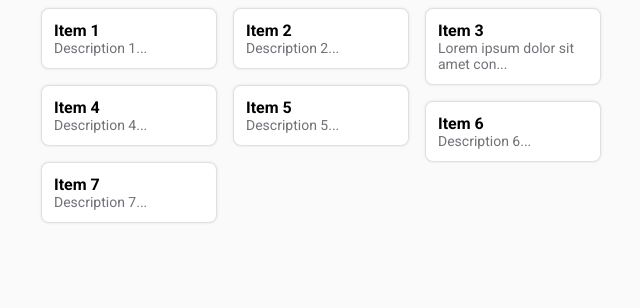
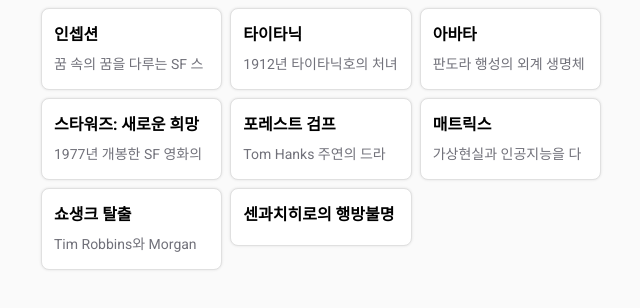
Before and after one commit to Heunsig/ColumnBoxGrid, a Vue app: page / in a window 1280 px wide. Shown: the top 308 px of the page, without its empty margins (319-959 px from the left). Built offline with nearby package versions, Linux system fonts and the light colour scheme.

Commit message:
Update movie items in App.vue with Korean titles and descriptions, adjust BoxContainer styles for reduced gap, and enhance Card component layout for better description handling.

```diff
--- a/src/App.vue
+++ b/src/App.vue
@@ -7,39 +7,45 @@
   return [
     {
       id: 1,
-      name: 'Item 1',
-      description: 'Description 1',
+      name: '인셉션',
+      description: '꿈 속의 꿈을 다루는 SF 스릴러. 레오나르도 디카프리오가 주연한 Christopher Nolan 감독의 작품으로, 현실과 꿈의 경계를 모호하게 만드는 혁신적인 스토리텔링을 선보입니다.',
     },
     {
       id: 2,
-      name: 'Item 2',
-      description: 'Description 2',
+      name: '타이타닉',
+      description: '1912년 타이타닉호의 처녀항해를 배경으로 한 로맨틱 드라마. Jack과 Rose의 사랑 이야기를 통해 계급, 운명, 그리고 영원한 사랑의 의미를 다룹니다.',
     },
     {
       id: 3,
-      name: 'Item 3',
-      description: 'Lorem ipsum dolor sit amet consectetur adipisicing elit. Quisquam, quos.',
+      name: '아바타',
+      description: '판도라 행성의 외계 생명체와 인간의 갈등을 다룬 SF 영화. 3D 기술의 혁신으로 제작되어 시각적 효과의 새로운 기준을 제시했습니다.',
     },
     {
       id: 4,
-      name: 'Item 4',
-      description: 'Description 4',
+      name: '스타워즈: 새로운 희망',
+      description: '1977년 개봉한 SF 영화의 걸작. Luke Skywalker의 영웅 여정을 통해 선과 악의 대립, 그리고 희망의 메시지를 전달합니다.',
     },
     {
       id: 5,
-      name: 'Item 5',
-      description: 'Description 5',
+      name: '포레스트 검프',
+      description: 'Tom Hanks 주연의 드라마. 지적 장애가 있는 Forrest Gump의 인생을 통해 미국 현대사의 중요한 순간들을 유머러스하게 조명합니다.',
     },
     {
       id: 6,
-      name: 'Item 6',
-      description: 'Description 6',
+      name: '매트릭스',
+      description: '가상현실과 인공지능을 다룬 SF 액션 영화. Keanu Reeves가 주연한 이 작품은 현실의 본질에 대한 철학적 질문을 던집니다.',
     },
     {
       id: 7,
-      name: 'Item 7',
-      description: 'Description 7',
+      name: '쇼생크 탈출',
+      description: 'Tim Robbins와 Morgan Freeman 주연의 드라마. 희망과 우정, 그리고 자유에 대한 강력한 메시지를 담은 감동적인 이야기입니다.',
     },
+    {
+      id: 8,
+      name: '센과치히로의 행방불명',
+      description: '',
+    },
+
   ]
 })
 
--- a/src/components/BoxContainer.vue
+++ b/src/components/BoxContainer.vue
@@ -38,13 +38,13 @@
 <style scoped>
 .box-container {
   display: flex;
-  gap: 1rem;
+  gap: 0.5rem;
 
   .box-container__column {
     flex: 1 1 0;
     display: flex;
     flex-direction: column;
-    gap: 1rem;
+    gap: 0.5rem;
   }
 }
 </style>
--- a/src/components/Card.vue
+++ b/src/components/Card.vue
@@ -1,27 +1,22 @@
 <script setup lang="ts">
-import { computed } from 'vue'
-
-const props = defineProps<{
+defineProps<{
   name: string,
   description: string,
 }>()
-
-const truncatedDescription = computed(() => {
-  return props.description.length > 10
-    ? props.description.slice(0, 30) + '...'
-    : props.description
-})
 </script>
 
 <template>
   <div class="card">
     <h2 class="card__title">{{ name }}</h2>
-    <div class="card__preview">
-      {{ truncatedDescription }}
-    </div>
-    <div class="card__body">
+    <div
+      class="card__body"
+      :class="{ 'card__body--no-description': !description }"
+    >
       <div class="card__body-inner">
-        <div class="card__description">
+        <div
+          v-if="description"
+          class="card__description"
+        >
           <p>{{ description }}</p>
         </div>
         <div class="card__actions">
@@ -41,7 +36,6 @@
 .card {
   display: flex;
   flex-direction: column;
-  position: relative;
   background-color: #fff;
   border-radius: 0.5rem;
   border: 1px solid #e0e0e0;
@@ -51,35 +45,22 @@
 
 .card__title {
   margin: 0;
-  font-size: 1.2rem;
+  font-size: 1rem;
   font-weight: bold;
-  font-size: 1rem;
+}
+.card__body {
+  margin-top: 0.5rem;
+  display: grid;
+  grid-template-rows: minmax(1.5rem, 0fr);
+  transition: grid-template-rows 0.3s ease;
 }
 
-.card__preview {
-  font-size: 0.875rem;
-  color: #71717a;
-  visibility: visible;
-  opacity: 1;
-  height: 100%;
-  pointer-events: none;
-}
-
-.card__body {
-  display: grid;
-  grid-template-rows: 0fr;
-  overflow: hidden;
-  transition: grid-template-rows 0.3s ease-out;
-}
-
-.card:hover .card__preview {
-  visibility: hidden;
-  opacity: 0;
-  height: 0px;
+.card__body--no-description {
+  grid-template-rows: minmax(0rem, 0fr);
 }
 
 .card:hover .card__body {
-  grid-template-rows: 1fr;
+  grid-template-rows: minmax(1.5rem, 1fr);
 }
 
 .card__body-inner {
@@ -87,6 +68,7 @@
 }
 
 .card__description {
+  min-height: 1.5rem;
   font-size: .875rem;
   color: #71717a;
   overflow: hidden;
```
